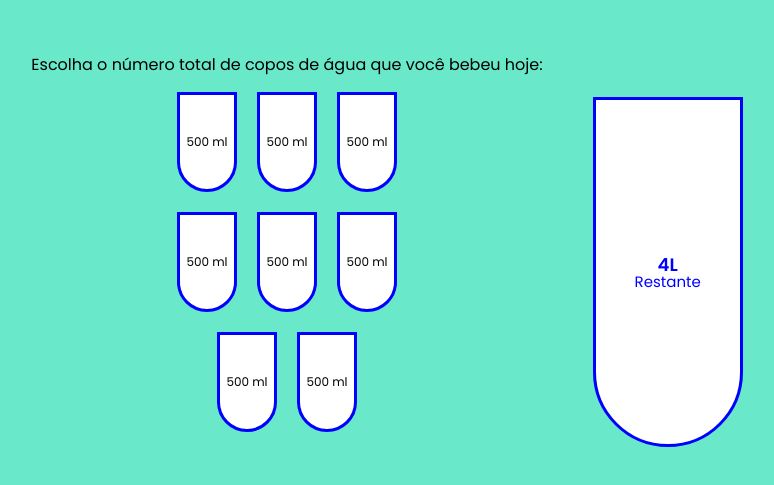
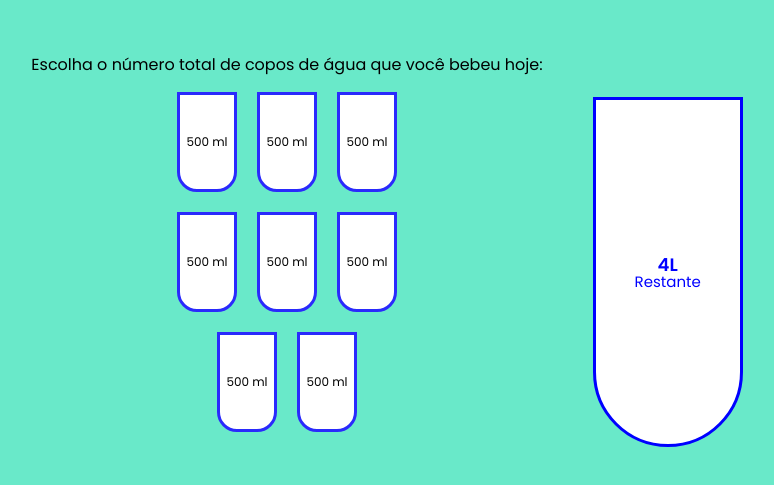
Before and after one commit to ELIEZERBITTENCOURT/IntermediateProjects, a plain HTML site: page consumo-de-agua/index.html in a window 1280 px wide. Shown: the part 223-708 px from the top of the page, without its empty margins (253-1027 px from the left). Drawn offline with Linux system fonts and the light colour scheme.

Commit message:
style: altera borda

```diff
--- a/consumo-de-agua/style.css
+++ b/consumo-de-agua/style.css
@@ -54,8 +54,8 @@ h3 {
   height: 100px;
   width: 60px;
   background-color: white;
-  border: 3px solid blue;
-  border-radius: 0 0 50px 50px;
+  border: 3px solid rgb(42, 42, 252);
+  border-radius: 0 0 20px 20px;
   font-size: 12px;
   margin: 10px;
   text-align: center;
@@ -78,7 +78,7 @@ h3 {
   color: blue;
   background-color: white;
   border: 3px solid blue;
-  border-radius: 0 0 100px 100px;
+  border-radius: 0 0 80px 80px;
   margin-top: 50px;
   width: 150px;
   height: 350px;
```
